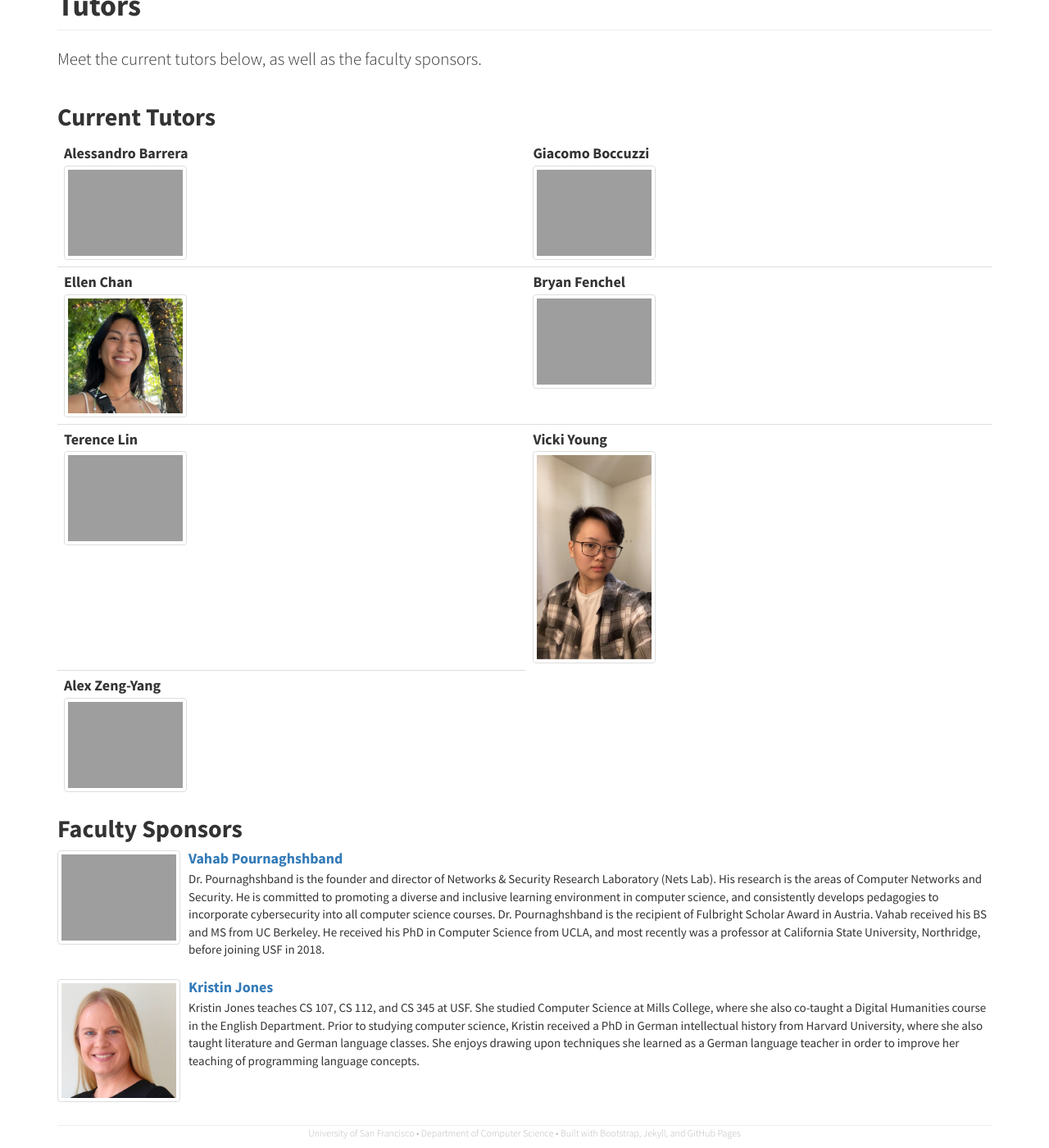
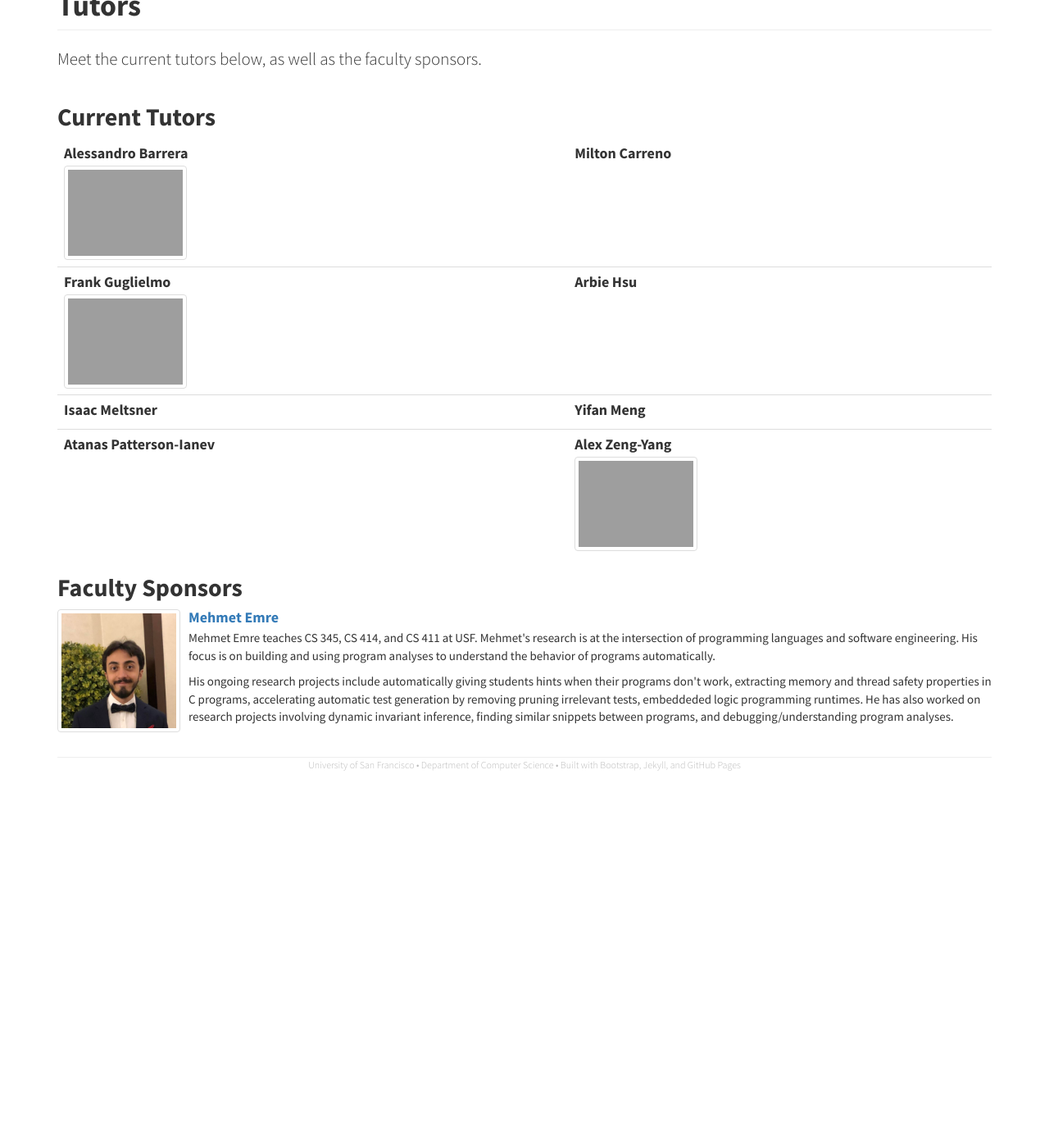
Before and after one commit to CSTutors/CSTutors.github.io, a Jekyll site: the page built from tutors/index.html, in a window 1280 px wide and 1400 px high, scrolled down 124 px. Shown: the whole window at 82% size. Built offline with Jekyll 4.4.1, drawn with Linux system fonts in a browser that asks for light colours; nearby versions of some CDN libraries; after the commit the page ends 1075 px from its top, so only the background shows below that.

Commit message:
updated the tutor list

```diff
--- a/tutors/index.html
+++ b/tutors/index.html
@@ -18,46 +18,58 @@ lead: 'Meet the current tutors below, as well as the faculty sponsors.'
         </a>
       </td>
       <td>
-        <h4 class="media-heading">Giacomo Boccuzzi</h4>
+        <h4 class="media-heading">Milton Carreno</h4>
         <a class="pull-left" href="#">
-          <img class="media-object img-thumbnail" width="150"
-            src="{{ site.url }}/img/Tutors/Giacomo_Boccuzzi.jpeg">
+          <!-- <img class="media-object img-thumbnail" width="150" -->
+          <!-- src="{{ site.url }}/img/Tutors/Terence_Lin.jpg"> -->
+
         </a>
       </td>
     </tr>
     <tr>
       <td>
-        <h4 class="media-heading">Ellen Chan</h4>
+        <h4 class="media-heading">Frank Guglielmo</h4>
         <a class="pull-left" href="#">
           <img class="media-object img-thumbnail" width="150"
-            src="{{ site.url }}/img/Tutors/Ellen_Chan.jpeg">
+            src="{{ site.url }}/img/Tutors/Frank_Guglielmo.jpeg">
         </a>
       </td>
       <td>
-        <h4 class="media-heading">Bryan Fenchel</h4>
+        <h4 class="media-heading">Arbie Hsu</h4>
         <a class="pull-left" href="#">
-          <img class="media-object img-thumbnail" width="150"
-            src="{{ site.url }}/img/Tutors/Bryan_Fenchel.jpg">
+          <!-- <img class="media-object img-thumbnail" width="150" -->
+          <!--   src="{{ site.url }}/img/Tutors/Vicki_Young.jpg"> -->
+
         </a>
       </td>
     </tr>
     <tr>
+    <tr>
       <td>
-        <h4 class="media-heading">Terence Lin</h4>
+        <h4 class="media-heading">Isaac Meltsner</h4>
         <a class="pull-left" href="#">
-          <img class="media-object img-thumbnail" width="150"
-          src="{{ site.url }}/img/Tutors/Terence_Lin.jpg">
+          <!-- <img class="media-object img-thumbnail" width="150" -->
+          <!--   src="{{ site.url }}/img/Tutors/Ellen_Chan.jpeg"> -->
+
         </a>
       </td>
       <td>
-        <h4 class="media-heading">Vicki Young</h4>
+        <h4 class="media-heading">Yifan Meng</h4>
         <a class="pull-left" href="#">
-          <img class="media-object img-thumbnail" width="150"
-            src="{{ site.url }}/img/Tutors/Vicki_Young.jpg">
+          <!-- <img class="media-object img-thumbnail" width="150" -->
+          <!--   src="{{ site.url }}/img/Tutors/Bryan_Fenchel.jpg"> -->
+
         </a>
       </td>
     </tr>
-    <tr>
+      <td>
+        <h4 class="media-heading">Atanas Patterson-Ianev</h4>
+        <a class="pull-left" href="#">
+          <!-- <img class="media-object img-thumbnail" width="150" -->
+          <!-- src="{{ site.url }}/img/Tutors/Terence_Lin.jpg"> -->
+
+        </a>
+      </td>
       <td>
         <h4 class="media-heading">Alex Zeng-Yang</h4>
         <a class="pull-left" href="#">
@@ -73,44 +85,44 @@ lead: 'Meet the current tutors below, as well as the faculty sponsors.'
 
 <ul class="media-list">
 
-  <li class="media">
-    <a class="pull-left" href="#">
-      <!-- <img class="media-object img-thumbnail" width="150" src="{{ site.url }}/img/alark.jpg"> -->
-      <img class="media-object img-thumbnail" width="150" src="{{ site.url }}/img/vahab.jpg">
-    </a>
-    <div class="media-body">
-      <!-- <h4 class="media-heading"><a href="http://cs.usfca.edu/~apjoshi/">Alark Joshi</a></h4> -->
-      <!-- <p>Alark Joshi works on data visualization projects for improved neurosurgical planning and treatment. His research focuses on developing and evaluating the ability of novel visualization techniques to communicate information for effective decision making and discovery. His work has led to novel visualization techniques in fields as diverse as computational fluid dynamics, atmospheric physics, medical imaging and cell biology. Alark received his PhD from the University of Maryland, was a Postdoctoral Associate at Yale University, and most recently a professor at Boise State University.
-              </p> -->
-      <h4 class="media-heading"><a href="https://www.cs.usfca.edu/vahab/">Vahab Pournaghshband</a>
-      </h4>
-      <p>Dr. Pournaghshband is the founder and director of Networks & Security Research Laboratory
-        (Nets Lab). His research is the areas of Computer Networks and Security. He is committed to
-        promoting a diverse and inclusive learning environment in computer science, and consistently
-        develops pedagogies to incorporate cybersecurity into all computer science courses. Dr.
-        Pournaghshband is the recipient of Fulbright Scholar Award in Austria. Vahab received his BS
-        and MS from UC Berkeley. He received his PhD in Computer Science from UCLA, and most
-        recently was a professor at California State University, Northridge, before joining USF in
-        2018.</p>
-    </div>
-  </li>
-  <li class="media">
-    <a class="pull-left" href="#">
-      <img class="media-object img-thumbnail" width="150"
-        src="{{ site.url }}/img/Kristin_Jones.jpeg">
-    </a>
-    <div class="media-body">
-      <h4 class="media-heading"><a href="https://www.usfca.edu/faculty/kristin-jones">Kristin
-          Jones</a>
-      </h4>
-      <p>Kristin Jones teaches CS 107, CS 112, and CS 345 at USF. She studied Computer Science at
-        Mills College, where she also co-taught a Digital Humanities course in the English
-        Department. Prior to studying computer science, Kristin received a PhD in German
-        intellectual history from Harvard University, where she also taught literature and German
-        language classes. She enjoys drawing upon techniques she learned as a German language
-        teacher in order to improve her teaching of programming language concepts.</p>
-    </div>
-  </li>
+  <!-- <li class="media"> -->
+  <!--   <a class="pull-left" href="#"> -->
+  <!--     <\!-- <img class="media-object img-thumbnail" width="150" src="{{ site.url }}/img/alark.jpg"> -\-> -->
+  <!--     <img class="media-object img-thumbnail" width="150" src="{{ site.url }}/img/vahab.jpg"> -->
+  <!--   </a> -->
+  <!--   <div class="media-body"> -->
+  <!--     <\!-- <h4 class="media-heading"><a href="http://cs.usfca.edu/~apjoshi/">Alark Joshi</a></h4> -\-> -->
+  <!--     <\!-- <p>Alark Joshi works on data visualization projects for improved neurosurgical planning and treatment. His research focuses on developing and evaluating the ability of novel visualization techniques to communicate information for effective decision making and discovery. His work has led to novel visualization techniques in fields as diverse as computational fluid dynamics, atmospheric physics, medical imaging and cell biology. Alark received his PhD from the University of Maryland, was a Postdoctoral Associate at Yale University, and most recently a professor at Boise State University. -->
+  <!--             </p> -\-> -->
+  <!--     <h4 class="media-heading"><a href="https://www.cs.usfca.edu/vahab/">Vahab Pournaghshband</a> -->
+  <!--     </h4> -->
+  <!--     <p>Dr. Pournaghshband is the founder and director of Networks & Security Research Laboratory -->
+  <!--       (Nets Lab). His research is the areas of Computer Networks and Security. He is committed to -->
+  <!--       promoting a diverse and inclusive learning environment in computer science, and consistently -->
+  <!--       develops pedagogies to incorporate cybersecurity into all computer science courses. Dr. -->
+  <!--       Pournaghshband is the recipient of Fulbright Scholar Award in Austria. Vahab received his BS -->
+  <!--       and MS from UC Berkeley. He received his PhD in Computer Science from UCLA, and most -->
+  <!--       recently was a professor at California State University, Northridge, before joining USF in -->
+  <!--       2018.</p> -->
+  <!--   </div> -->
+  <!-- </li> -->
+  <!-- <li class="media"> -->
+  <!--   <a class="pull-left" href="#"> -->
+  <!--     <img class="media-object img-thumbnail" width="150" -->
+  <!--       src="{{ site.url }}/img/Kristin_Jones.jpeg"> -->
+  <!--   </a> -->
+  <!--   <div class="media-body"> -->
+  <!--     <h4 class="media-heading"><a href="https://www.usfca.edu/faculty/kristin-jones">Kristin -->
+  <!--         Jones</a> -->
+  <!--     </h4> -->
+  <!--     <p>Kristin Jones teaches CS 107, CS 112, and CS 345 at USF. She studied Computer Science at -->
+  <!--       Mills College, where she also co-taught a Digital Humanities course in the English -->
+  <!--       Department. Prior to studying computer science, Kristin received a PhD in German -->
+  <!--       intellectual history from Harvard University, where she also taught literature and German -->
+  <!--       language classes. She enjoys drawing upon techniques she learned as a German language -->
+  <!--       teacher in order to improve her teaching of programming language concepts.</p> -->
+  <!--   </div> -->
+  <!-- </li> -->
 
   <!--li class="media">
         <a class="pull-left" href="#">
@@ -123,6 +135,34 @@ lead: 'Meet the current tutors below, as well as the faculty sponsors.'
             <p>Professor David Wolber launched the CS Tutoring Center in Spring 2013. He is the author of <a href="http://www.amazon.com/App-Inventor-Create-Your-Android/dp/1449397484">App Inventor: Create Your Own Android Apps</a> along with Hal Abelson, Ellen Spertus and Liz Looney from the App Inventor team, runs <a href="http://www.appinventor.org/">AppInventor.org</a> which provides on-line, video-based teaching lessons, and teaches App Inventor in his <a href="http://appinventorintro.com/">CS 107 Computing, Mobile Apps, and the Web</a> course. David began teaching App Inventor as part of Google's 2009 pilot program involving ten universities. In 2010, he received a grant from Google to work with the App Inventor team and authored the <a href="http://appinventor.googlelabs.com/learn/tutorials/index.html">advanced tutorials</a> that appear on the App Inventor site.</p>
         </div>
     </li-->
+
+  <li class="media">
+    <a class="pull-left" href="#">
+      <img class="media-object img-thumbnail" width="150"
+        src="{{ site.url }}/img/mehmet.jpeg">
+    </a>
+    <div class="media-body">
+      <h4 class="media-heading"><a href="https://www.usfca.edu/faculty/mehmet-emre">Mehmet Emre</a>
+      </h4>
+      <p>
+      Mehmet Emre teaches CS 345, CS 414, and CS 411 at USF.  Mehmet's research
+      is at the intersection of programming languages and software
+      engineering. His focus is on building and using program analyses to
+      understand the behavior of programs automatically.
+      </p>
+
+      <p>
+      His ongoing research projects include automatically giving students hints
+      when their programs don't work, extracting memory and thread safety
+      properties in C programs, accelerating automatic test generation by
+      removing pruning irrelevant tests, embeddeded logic programming
+      runtimes. He has also worked on research projects involving dynamic
+      invariant inference, finding similar snippets between programs, and
+      debugging/understanding program analyses.
+      </p>
+
+    </div>
+  </li>
 </ul>
 <!--
 <h2>Past Awards</h2>
```
Also changed, not shown: img/mehmet.jpeg (added).
